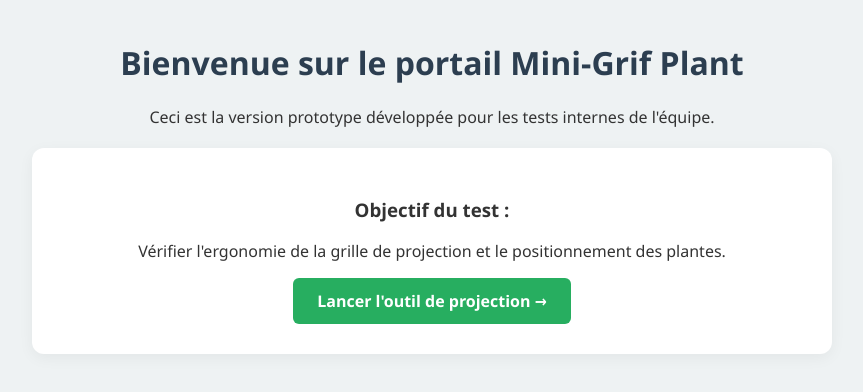
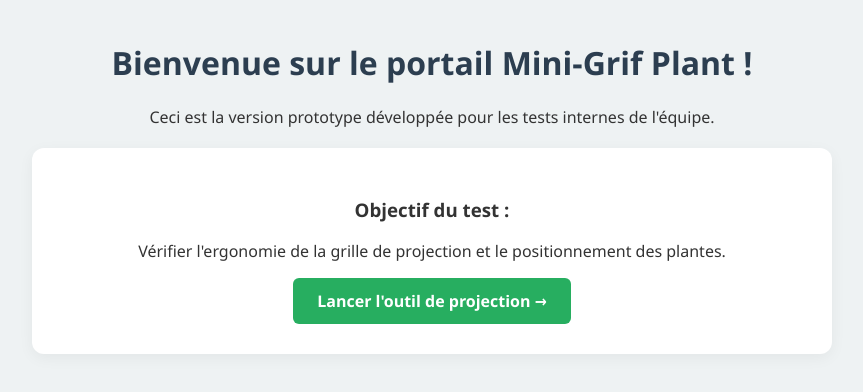
Before and after one commit to ClaudetteVanzirwe/Projection, a plain HTML site: page index.html in a window 1280 px wide. Shown: the whole page, without its empty margins (208-1071 px from the left). Drawn offline with Linux system fonts and the light colour scheme.

Commit message:
Update index.html

```diff
--- a/index.html
+++ b/index.html
@@ -9,7 +9,7 @@
 <body>
 
     <div class="container">
-        <h1>Bienvenue sur le portail Mini-Grif Plant</h1>
+        <h1>Bienvenue sur le portail Mini-Grif Plant !</h1>
         <p>Ceci est la version prototype développée pour les tests internes de l'équipe.</p>
 
         <div class="card">
```
